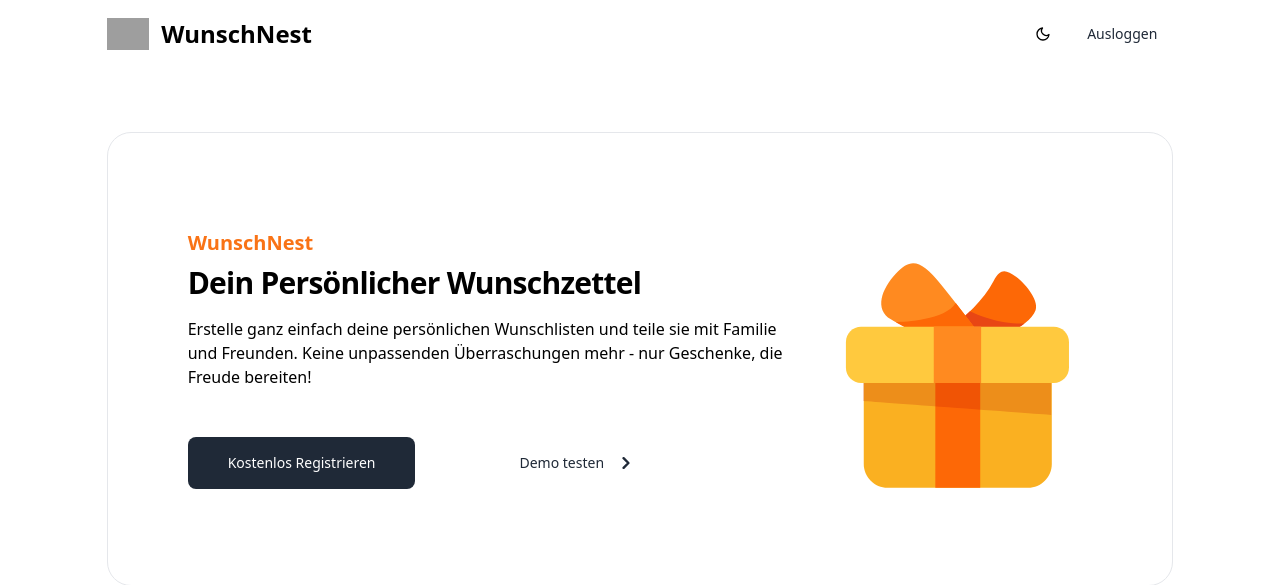
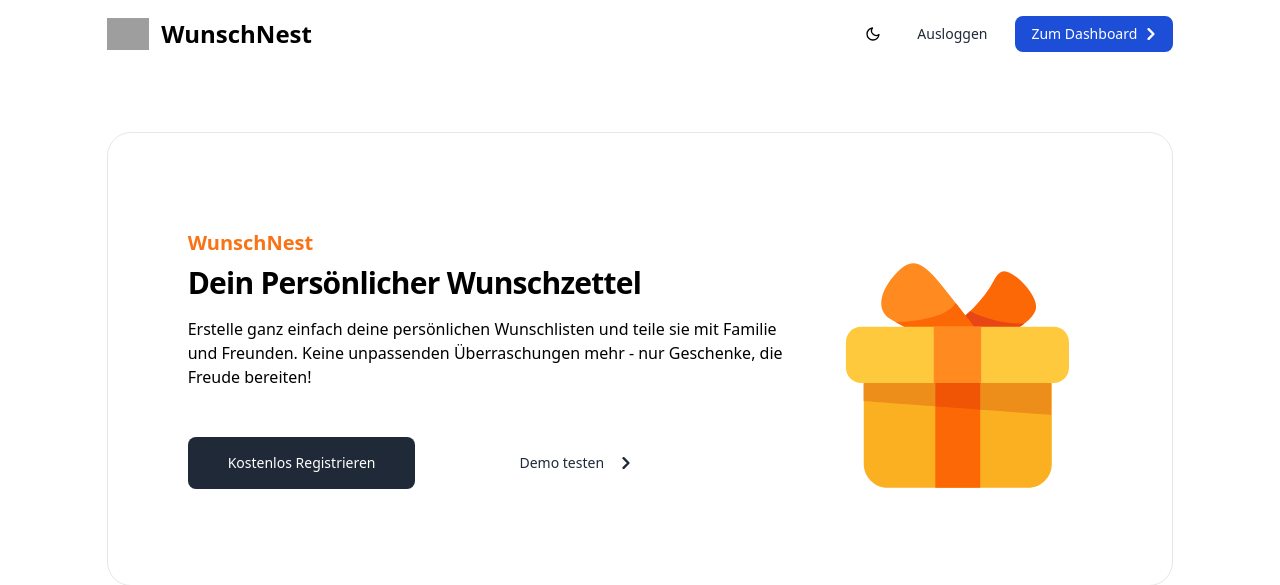
Before and after one commit to justMeTimothyG/WiSe-24_25-Grundzuege-der-Wirtschaftsinformatik-Wunschnest, a PHP site: page /index.php in a window 1280 px wide. Shown: the top 585 px of the page. Run offline with PHP 8.4, Linux system fonts and the light colour scheme; the visitor is signed in with stand-in values (Sample User, id 1); some libraries are stand-ins or nearby versions; grey boxes are pictures that could not be loaded.

Commit message:
Dashboard Button hinzugefügt (im Navbar) wenn eingeloggt

```diff
--- a/Wunschnest/src/components/includes/navbar.php
+++ b/Wunschnest/src/components/includes/navbar.php
@@ -19,6 +19,13 @@
                     <a href="/logout.php">
                         <button type="button" class="dark:hover:t ext-white rounded-lg px-4 py-2 text-center text-sm font-medium text-gray-800 hover:bg-blue-100 hover:text-blue-700 focus:outline-none focus:ring-4 focus:ring-blue-300 dark:bg-gray-600 dark:text-gray-300 dark:hover:bg-gray-500 dark:focus:ring-blue-800">Ausloggen</button>
                     </a>
+                    <a href="/index.php?page=dashboard">
+                        <button type="button" class="rounded-lg flex items-center gap-2 bg-blue-700 px-4 py-2 text-center text-sm font-medium text-white hover:bg-blue-800 focus:outline-none focus:ring-4 focus:ring-blue-300 dark:bg-blue-600 dark:hover:bg-blue-700 dark:focus:ring-blue-800">Zum Dashboard
+                            <svg class="h-3 w-3 rtl:rotate-180" aria-hidden="true" xmlns="http://www.w3.org/2000/svg" fill="none" viewBox="0 0 6 10">
+                                <path stroke="currentColor" stroke-linecap="round" stroke-linejoin="round" stroke-width="2" d="m1 9 4-4-4-4" />
+                            </svg>
+                        </button>
+                    </a>
 
                 <?php
                 } else {
```
